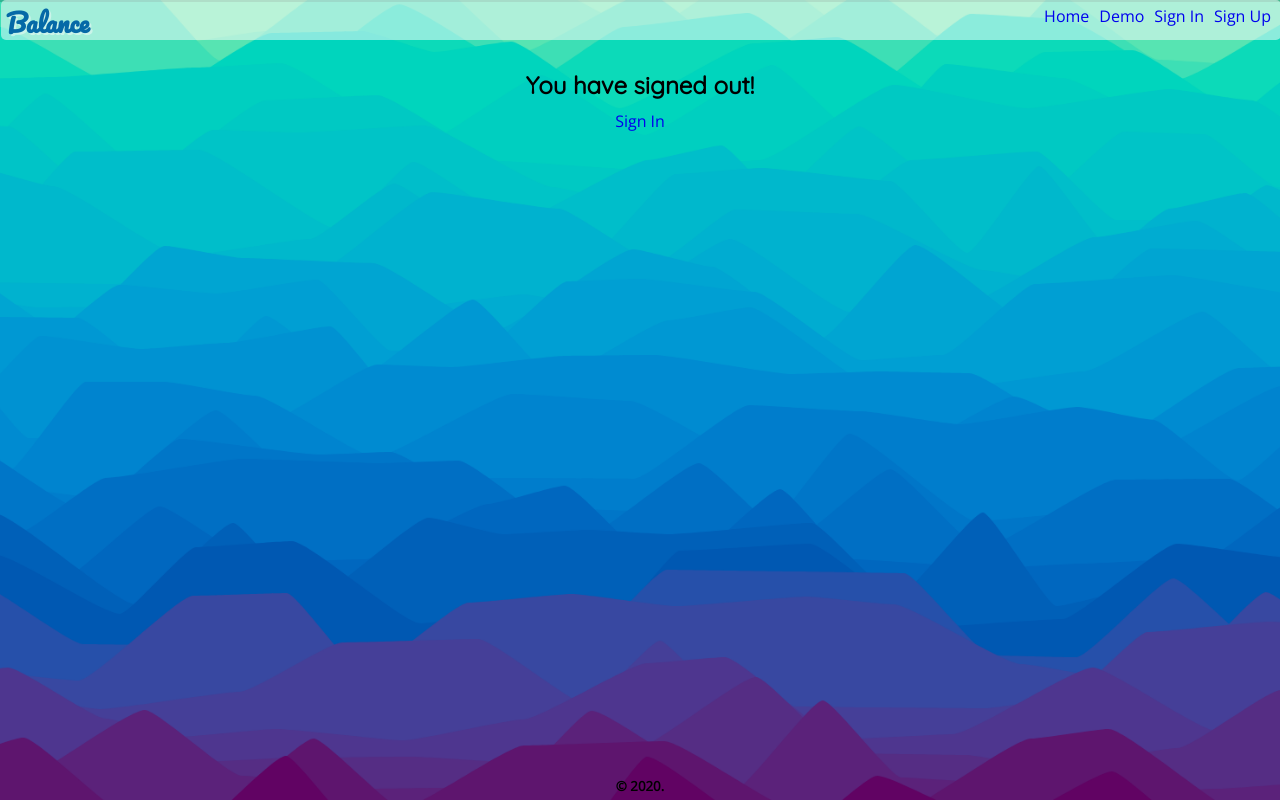
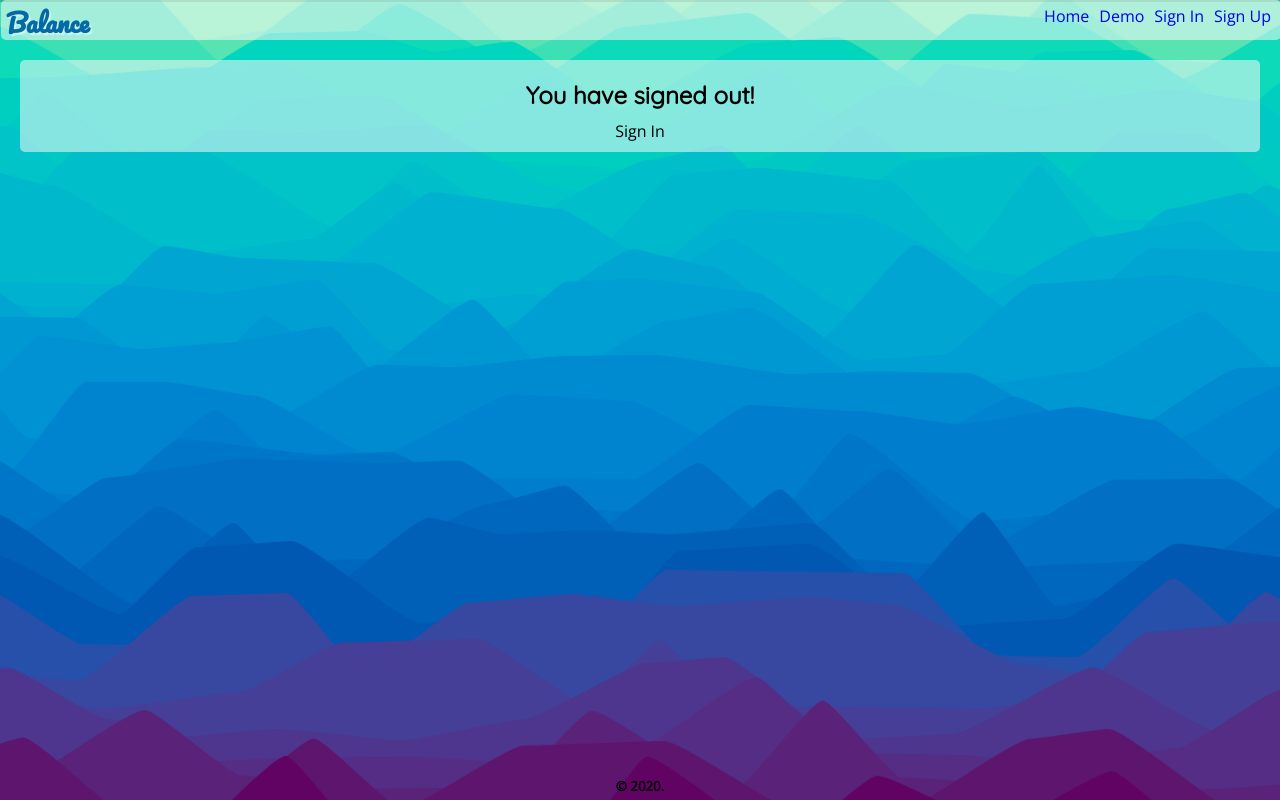
Before and after one commit to Cosmic-Noir/balance-app, a React (Create React App) app: page /signOut in a window 1280 px wide. Built offline with nearby package versions, Linux system fonts and the light colour scheme.

Commit message:
Update demo links to go directly to budgets with demo overlay

```diff
--- a/src/components/landing/landing.js
+++ b/src/components/landing/landing.js
@@ -28,7 +28,7 @@ class Landing extends Component {
             calculate their expenses per paycheck and per month. The Spending
             Report feature allows users to track their spending habits by
             category. See our{" "}
-            <Link to="/dashboard" id="demo">
+            <Link to="/budgets" id="demo">
               Demo
             </Link>{" "}
             to explore the app before signing up.
--- a/src/components/nav/nav.js
+++ b/src/components/nav/nav.js
@@ -59,7 +59,7 @@ class Nav extends Component {
                 Dashboard
               </Link>
             ) : (
-              <Link className="nav" to="/dashboard">
+              <Link className="nav" to="/budgets">
                 Demo
               </Link>
             )}
@@ -121,7 +121,7 @@ class Nav extends Component {
             <Link
               className="mobile"
               onClick={this.toggleMobileMenu}
-              to="/dashboard"
+              to="/budgets"
             >
               Demo
             </Link>{" "}
--- /dev/null
+++ b/src/components/signOut/signOut.css
@@ -0,0 +1,4 @@
+#signOut {
+  margin: 0 20px;
+  padding: 10px;
+}
--- a/src/components/signOut/signOut.js
+++ b/src/components/signOut/signOut.js
@@ -1,5 +1,8 @@
 import React, { Component } from "react";
 import { Link } from "react-router-dom";
+
+/* Styling & Images */
+import "./signOut.css";
 
 /* Context */
 import balanceContext from "../../balanceContext";
@@ -10,9 +13,16 @@ class SignOut extends Component {
 
   render() {
     return (
-      <div className="flex-column" data-aos="fade-in" data-aos-duration="2000">
+      <div
+        className="back_style flex-column"
+        data-aos="fade-in"
+        data-aos-duration="2000"
+        id="signOut"
+      >
         <h2 className="title">You have signed out!</h2>
-        <Link to="/signIn">Sign In</Link>
+        <Link className="link" to="/signIn">
+          Sign In
+        </Link>
       </div>
     );
   }
```
